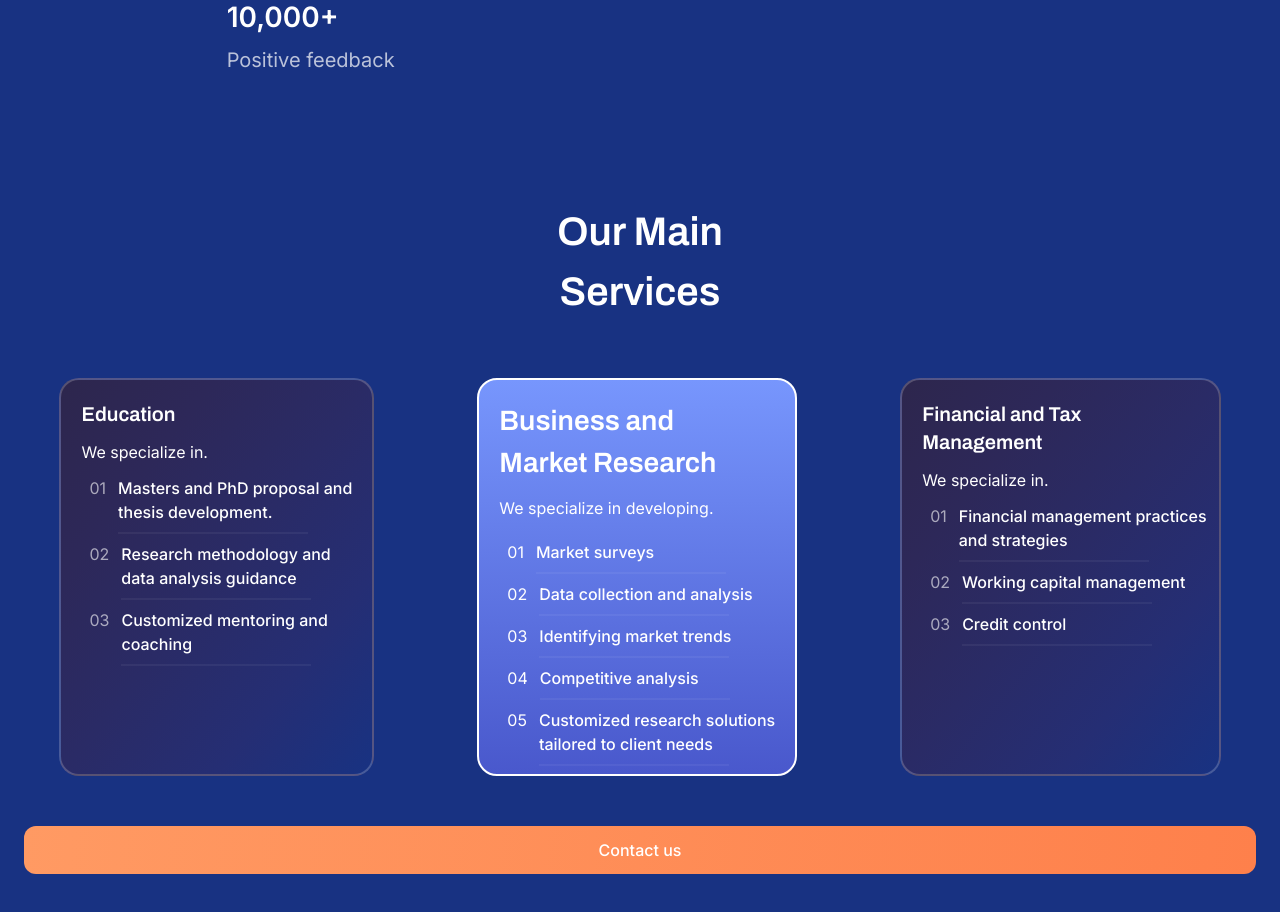
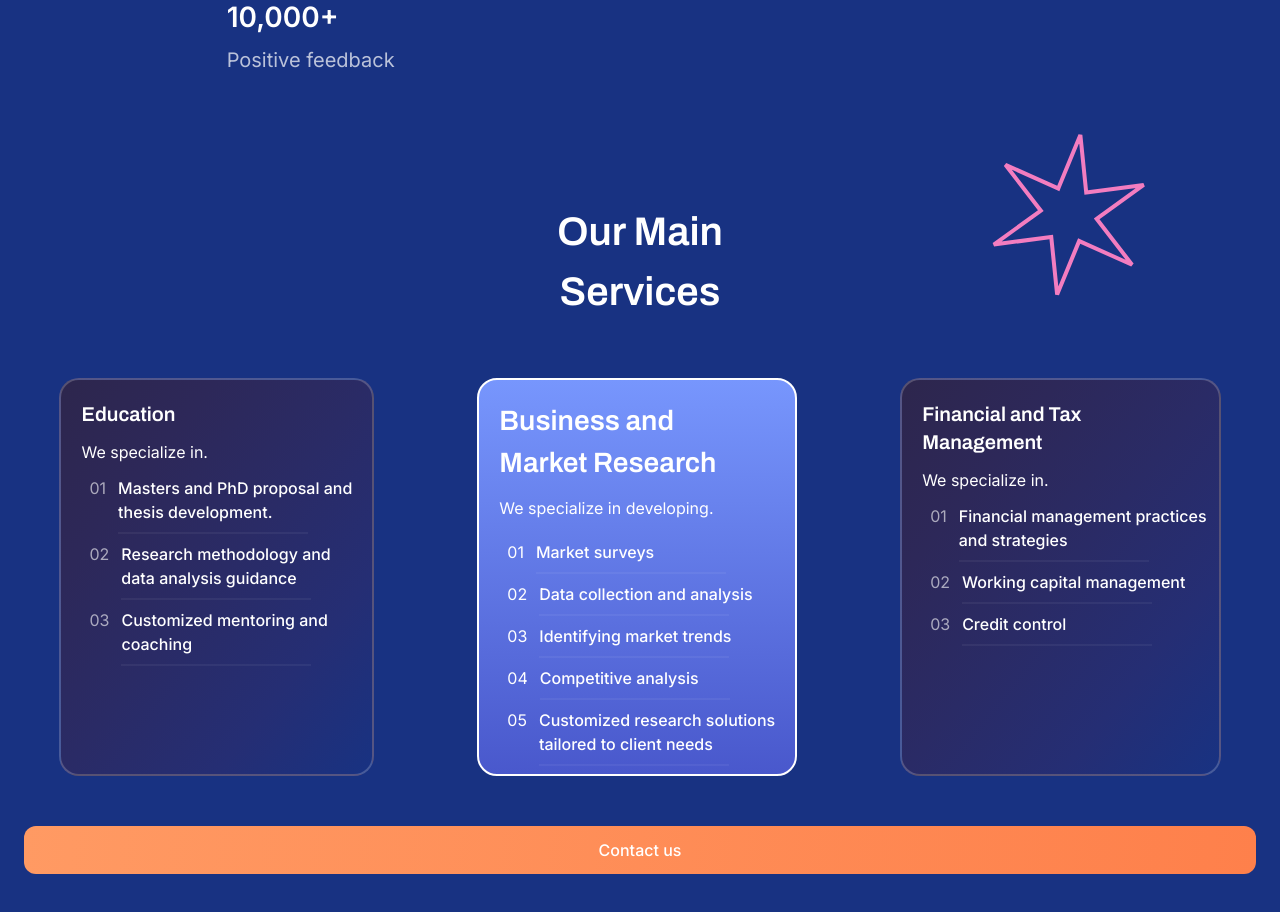
Before and after one commit to almondkiruthu/Limarge, a React (Vite) app in the folder client/: page / in a window 1280 px wide. Shown: the part 1380-2292 px from the top of the page. Built offline with nearby package versions, Linux system fonts and the light colour scheme; what prettier-plugin-tailwindcss would draw is missing.

Commit message:
Made the str ring visible on xl screens

```diff
--- a/client/src/components/Services.tsx
+++ b/client/src/components/Services.tsx
@@ -11,11 +11,11 @@ const Services = () => {
             </h2>
           </div>
           <Servicecards />
-          <div className="invisble 2xl:visible 2xl:absolute 2xl:right-[10%] 2xl:top-4">
+          <div className="invisble xl:visible xl:absolute xl:right-[10%] xl:top-1 2xl:top-4">
             <img
               src="/Servicesassets/Star.svg"
               alt="star"
-              className="h-0 2xl:h-full"
+              className="h-0 xl:h-full"
             />
           </div>
           <div className="px-4 pt-[3.125rem] text-center font-inter 2xl:pt-20">
```
